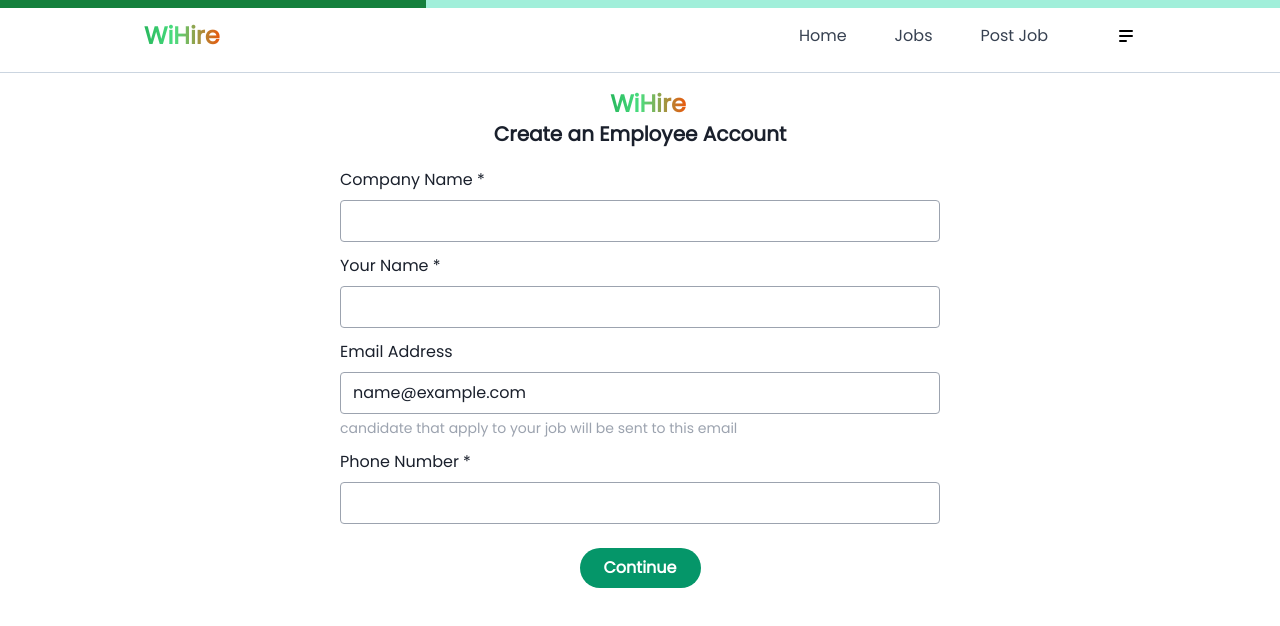
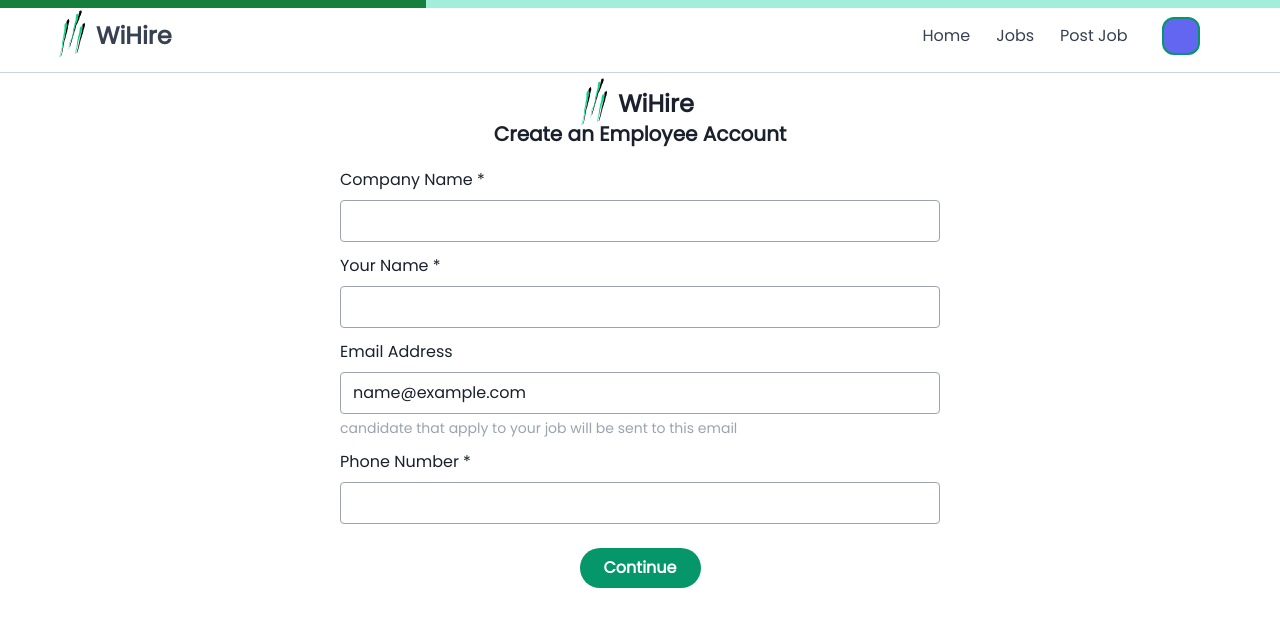
Before and after one commit to olamidemoraks/JobBoard-client, a Next.js app: page /employee-setup in a window 1280 px wide. Shown: the top 626 px of the page. Built offline with nearby package versions, Linux system fonts and the light colour scheme; no server answers; sample sign-in values are in the browser's storage.

Commit message:
fix some display issue

```diff
--- a/src/components/Job/JobCard.tsx
+++ b/src/components/Job/JobCard.tsx
@@ -108,7 +108,7 @@ const JobCard: React.FC<JobCardProps> = ({
                     className="text-[12px] text-gray-600 bg-gray-200 rounded-[9px] px-2"
                     key={idx}
                   >
-                    {skill}
+                    {skill.split("AND").join(", ")}
                   </p>
                 ))}
               </div>
@@ -141,8 +141,10 @@ const JobCard: React.FC<JobCardProps> = ({
               </p>
 
               {Job?.isRemote && <p className="text-black/80"> • Remote</p>}
-              {Job?.Address && (
-                <p className="text-black/80">• {Job?.Address}</p>
+              {(Job?.Address || Job?.Location) && (
+                <p className="text-black/80">
+                  • {Job?.Location} {Job?.Address}
+                </p>
               )}
             </div>
           </div>
--- a/src/components/Navbar/Navbar.tsx
+++ b/src/components/Navbar/Navbar.tsx
@@ -24,7 +24,7 @@ const Navbar: React.FC<NavbarProps> = () => {
         borderBottom={location !== "/" ? "1px" : "0"}
         borderBottomColor={"gray.300"}
       >
-        <Flex w="80%" alignItems={"center"} justify="space-between">
+        <Flex w={"90%"} alignItems={"center"} justify="space-between">
           <Stack direction="row" spacing="2rem" align="center">
             <p
               className={`${
--- a/src/components/Navbar/RightContent/Menu.tsx
+++ b/src/components/Navbar/RightContent/Menu.tsx
@@ -18,15 +18,23 @@ import { useRouter } from "next/router";
 import { useAppDispatch } from "@/app/hooks";
 import { logout } from "@/feature/auth/authSlice";
 import Link from "next/link";
-import { useQueryClient } from "react-query";
+import { useQueryClient, useQuery } from "react-query";
 import useProfile from "@/hooks/useProfile";
 import { useLogoutMutation } from "@/feature/auth/authApiSlice";
+import { getProfile } from "@/app/apiQuery";
 
 const Menu: React.FC<MenuProps> = ({ user }) => {
   const queryClient = useQueryClient();
   const router = useRouter();
   const location = router.pathname;
   const [loggedOut, setLoggedOut] = useState(false);
+  const { data, isLoading } = useQuery<Profile>("profile", getProfile, {
+    onSuccess: (data: any) => {
+      if (data?.isError === true) {
+        queryClient.setQueriesData("profile", emptyResponse);
+      }
+    },
+  });
   console.log("Logged out", loggedOut);
 
   const { email } = useProfile();
@@ -53,7 +61,6 @@ const Menu: React.FC<MenuProps> = ({ user }) => {
   return (
     <ChakraMenu>
       <MenuButton
-        ml={1}
         bg={"transparent"}
         display="flex"
         alignItems="center"
@@ -61,13 +68,11 @@ const Menu: React.FC<MenuProps> = ({ user }) => {
         as={Button}
         _hover={{ bg: "transparent" }}
         _active={{ bg: "transparent" }}
-        rightIcon={
-          <HiMenuAlt2
-            color={location === "/" ? "#27d2a5" : "#000"}
-            size="20px"
-          />
-        }
-      />
+      >
+        <div className="w-[2.4rem] h-[2.4rem] text-lg rounded-xl uppercase border-2 border-emerald-600 bg-indigo-500 text-white flex items-center justify-center">
+          {data?.FName[0]}
+        </div>
+      </MenuButton>
       <MenuList shadow="md" bg={"white"} width="350px" zIndex={20}>
         {user && (
           <MenuItem
@@ -86,12 +91,14 @@ const Menu: React.FC<MenuProps> = ({ user }) => {
                 _hover={{ bg: "gray.200" }}
                 p="11px 15px"
               >
-                <div className="h-9 w-9 bg-indigo-500 rounded-full flex items-center justify-center text-white capitalize">
-                  {email?.slice(0, 1)}
+                <div className="w-[2.4rem] h-[2.4rem] text-lg rounded-xl uppercase border-2 border-emerald-600 bg-indigo-500 text-white flex items-center justify-center">
+                  {data?.FName[0]}
                 </div>
                 <div className="flex flex-col">
                   <p className=" font-semibold bg-transparent">{email}</p>
-                  <p className=" text-sm">Ready for interview</p>
+                  <p className=" text-zinc-600">
+                    {data?.FName} {data?.LName}
+                  </p>
                 </div>
               </Flex>
             </Link>
--- a/src/components/Navbar/RightContent/RightContent.tsx
+++ b/src/components/Navbar/RightContent/RightContent.tsx
@@ -16,11 +16,11 @@ const RightContent: React.FC<RightContentProps> = ({ user }) => {
   const router = useRouter();
   const location = router.pathname;
   return (
-    <div className="flex gap-[2rem] w-full">
+    <div className="flex gap-[10px] w-full">
       <div
         className={`${
           location === "/" ? "text-white" : "text-gray-700"
-        }   md:flex hidden gap-[2rem]  items-center flex-1`}
+        }   md:flex hidden gap-[10px]  items-center flex-1`}
       >
         <Link
           className=" px-2 flex items-center transition duration-200 hover:underline"
--- a/src/components/Utils/Logo.tsx
+++ b/src/components/Utils/Logo.tsx
@@ -1,10 +1,20 @@
+import Image from "next/image";
 import React from "react";
 
 const Logo: React.FC = () => {
   return (
-    <p className=" bg-clip-text text-transparent bg-gradient-to-r from-green-600 via-green-400 to-orange-600 md:text-2xl text-xl md:pl-4  font-bold">
-      WiHire
-    </p>
+    <div className="flex items-center">
+      <div className="flex h-[2rem] w-[2rem] relative items-center justify-between ">
+        <Image
+          src={"/images/logo.svg"}
+          height={100}
+          width={200}
+          className="w-full h-full object-cover scale-[2.5]"
+          alt="logo"
+        />
+      </div>
+      <p className="md:text-2xl text-xl  font-bold">WiHire</p>
+    </div>
   );
 };
 export default Logo;
--- a/src/pages/auth/index.tsx
+++ b/src/pages/auth/index.tsx
@@ -77,7 +77,7 @@ const Auth: React.FC = () => {
         })
       );
       if (values.AccountType === "seeker") {
-        router.push("/jobs");
+        router.push("/profile/build/name");
       } else if (values.AccountType === "employer") {
         router.push("/employee-setup");
       }
@@ -174,8 +174,10 @@ const Auth: React.FC = () => {
                   <p className=" font-semibold">Account Type</p>
                   <div className="flex gap-2 w-full">
                     <p
-                      className={`hover:underline p-3 border border-gray-400 rounded-lg text-sm cursor-pointer text-dark-green w-full ${
-                        account === "seeker" ? "underline" : "no-underline"
+                      className={`hover:underline p-3 border rounded-lg text-sm cursor-pointer text-dark-green w-full ${
+                        account === "seeker"
+                          ? "underline  border-emerald-400"
+                          : "no-underline   border-gray-400"
                       } `}
                       onClick={() => {
                         seekerRef.current?.click();
@@ -194,8 +196,10 @@ const Auth: React.FC = () => {
                     />
 
                     <p
-                      className={`hover:underline p-3 border border-gray-400 rounded-lg text-sm cursor-pointer text-dark-green w-full ${
-                        account === "employer" ? "underline" : "no-underline"
+                      className={`hover:underline p-3 border rounded-lg text-sm cursor-pointer text-dark-green w-full ${
+                        account === "employer"
+                          ? "underline border-emerald-400"
+                          : "no-underline  border-gray-400"
                       } `}
                       onClick={() => {
                         employerRef.current?.click();
--- a/src/pages/profile/index.tsx
+++ b/src/pages/profile/index.tsx
@@ -89,15 +89,14 @@ const Profile: React.FC<ProfileProps> = () => {
       <div className="w-full max-w-[800px] relative  mb-4 ">
         <div className=" bg-gradient-to-r from-blue-200 to-indigo-200 h-[100px] w-full z-0 " />
         <div className="flex md:flex-row flex-col gap-2 z-20 mx-5 md:justify-start justify-center  md:mb-4 mb-7">
-          <div className="md:h-[220px] md:w-[220px] h-[180px] w-[180px] bg-white p-3 rounded-md -mt-12 mb-10 mx-auto  -top-10 z-0 shadow-sm cursor-pointer relative">
+          <div className="md:h-[220px] md:w-[220px] h-[180px] w-[180px] bg-white  p-3 rounded-md -mt-12 mb-10 mx-auto  -top-10 z-0 shadow-sm cursor-pointer relative">
             {data.Photo ? (
               <>
-                <Image
+                <img
                   loading="lazy"
-                  className=" h-full w-full object-cover"
+                  className=" h-full w-full object-cover rounded"
                   src={`${process.env.NEXT_PUBLIC_BASEURL}/profile/${data.Photo}`}
                   alt="profile"
-                  fill
                 />
                 <div
                   className="absolute bottom-0 right-0 p-2 bg-gray-400 cursor-pointer z-10"
@@ -117,7 +116,7 @@ const Profile: React.FC<ProfileProps> = () => {
               </>
             )}
             {selectFile && (
-              <div className="flex items-center">
+              <div className="flex items-center ">
                 <UploadButton handleSubmitImage={handleSubmitImage} />
                 <div className=" py-2 px-2 bg-red-400 text-white hover:bg-red-500 flex-[0.5]">
                   <HiX
```
Also changed, not shown: public/images/logo.svg (added).
